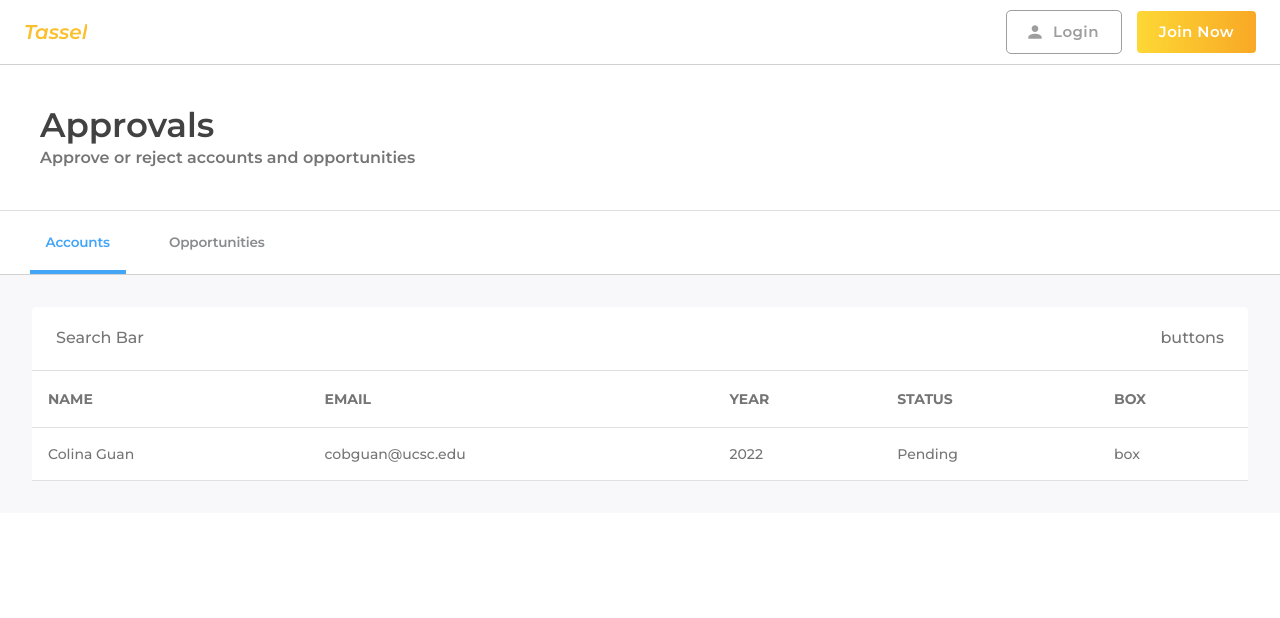
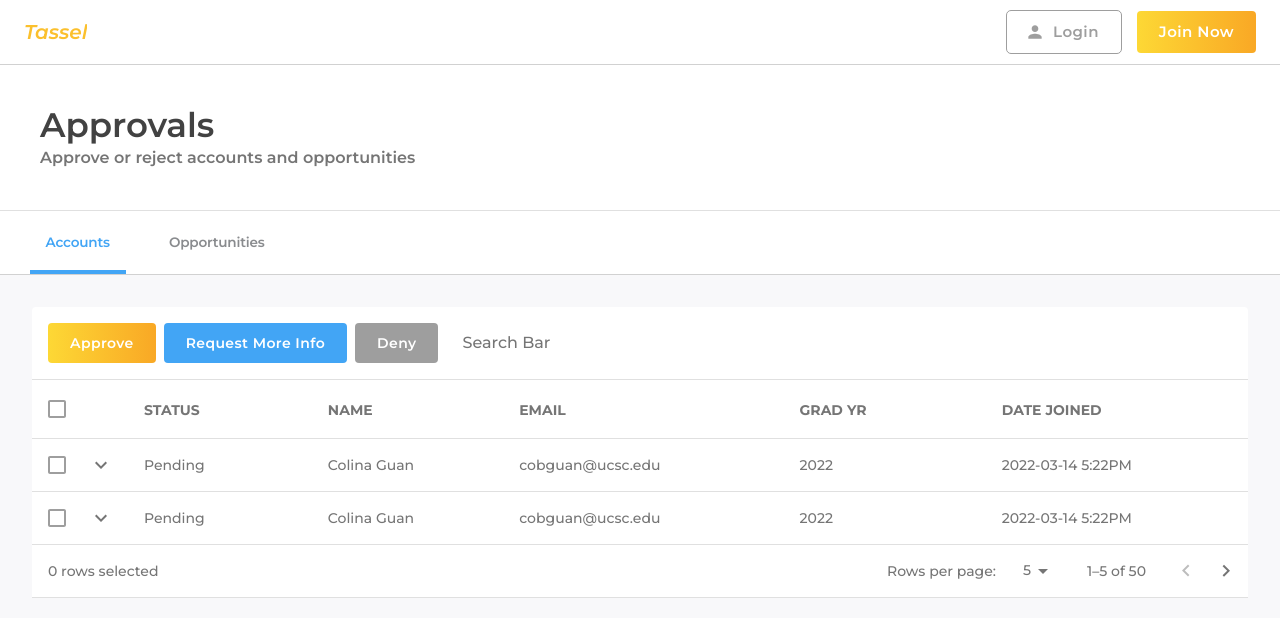
Before and after one commit to mikeriepe/tassel-ucsc, a React (Create React App) app in the folder client/: page /approvals in a window 1280 px wide. Shown: the top 618 px of the page. Built offline with nearby package versions, Linux system fonts and the light colour scheme; no server answers.

Commit message:
finished frontend setup for rudimentary table

```diff
--- a/client/src/app/components/ApprovalAccounts.js
+++ b/client/src/app/components/ApprovalAccounts.js
@@ -5,16 +5,120 @@ import Toolbar from '@mui/material/Toolbar';
 import Typography from '@mui/material/Paper';
 import Table from '@mui/material/Table';
 import TableCell from '@mui/material/TableCell';
+import TableSortLabel from '@mui/material/TableSortLabel';
 import TableHead from '@mui/material/TableHead';
 import TableRow from '@mui/material/TableRow';
 import TableBody from '@mui/material/TableBody';
+import TableFooter from '@mui/material/TableFooter';
+import TablePagination from '@mui/material/TablePagination';
+import Collapse from '@mui/material/Collapse';
+import Checkbox from '@mui/material/Checkbox';
+import ThemedButton from './ThemedButton';
+// import ButtonGroup from '@mui/material/ButtonGroup';
+import IconButton from '@mui/material/IconButton';
+import KeyboardArrowDownIcon from '@mui/icons-material/KeyboardArrowDown';
+import KeyboardArrowUpIcon from '@mui/icons-material/KeyboardArrowUp';
 import '../stylesheets/ApprovalTable.css';
+
+/**
+ * row for account table
+ * @return {*} row object
+ */
+function Row() {
+  // const { row } = props;
+  const [open, setOpen] = React.useState(false);
+
+  return (
+    <React.Fragment>
+      <TableRow>
+        <TableCell className='data-cell' padding='checkbox'>
+          <Checkbox/>
+        </TableCell>
+        <TableCell className='data-cell' padding='checkbox'>
+          <IconButton
+            aria-label='expand row'
+            size='small'
+            onClick={() => setOpen(!open)}
+          >
+            {open ? <KeyboardArrowUpIcon /> : <KeyboardArrowDownIcon />}
+          </IconButton>
+        </TableCell>
+        <TableCell className='data-cell'>Pending</TableCell>
+        <TableCell className='data-cell' component='th' scope='row'>
+          Colina Guan
+        </TableCell>
+        <TableCell className='data-cell'>cobguan@ucsc.edu</TableCell>
+        <TableCell className='data-cell'>2022</TableCell>
+        <TableCell className='data-cell'>2022-03-14 5:22PM</TableCell>
+      </TableRow>
+      <TableRow>
+        <TableCell style={{paddingBottom: 0, paddingTop: 0}} colSpan={12}>
+          <Collapse in={open} timeout='auto' unmountOnExit>
+            <Box sx={{margin: 1}}>
+              <Typography variant='h1' gutterBottom={true} component='Paper'>
+                More Information
+              </Typography>
+            </Box>
+          </Collapse>
+        </TableCell>
+      </TableRow>
+    </React.Fragment>
+  );
+}
+
+// Row.propTypes = {
+//   row: PropTypes.shape({
+//     calories: PropTypes.number.isRequired,
+//     carbs: PropTypes.number.isRequired,
+//     fat: PropTypes.number.isRequired,
+//     history: PropTypes.arrayOf(
+//       PropTypes.shape({
+//         amount: PropTypes.number.isRequired,
+//         customerId: PropTypes.string.isRequired,
+//         date: PropTypes.string.isRequired,
+//       }),
+//     ).isRequired,
+//     name: PropTypes.string.isRequired,
+//     price: PropTypes.number.isRequired,
+//     protein: PropTypes.number.isRequired,
+//   }).isRequired,
+// };
 
 /**
  * creates account approval content
  * @return {HTML} account approval content
  */
 export default function ApprovalAccounts() {
+  // TODO: make more fancy
+  // https://mui.com/material-ui/react-table/#sorting-amp-selecting
+  const headCells = [
+    {
+      id: 'status',
+      disablePadding: false,
+      label: 'Status',
+    },
+    {
+      id: 'name',
+      disablePadding: false,
+      label: 'Name',
+    },
+    {
+      id: 'email',
+      disablePadding: false,
+      label: 'Email',
+    },
+    {
+      id: 'year',
+      disablePadding: false,
+      label: 'Grad Yr',
+    },
+    {
+      id: 'date',
+      disablePadding: false,
+      label: 'Date Joined',
+    },
+  ];
+
   return (
     <Box
       style={{
@@ -29,13 +133,71 @@ export default function ApprovalAccounts() {
         <Toolbar
           style={{
             borderBottom: '1px solid rgba(0, 0, 0, 0.12)',
+            padding: '1rem',
           }}
         >
+          <Box
+            style={{
+              marginRight: '1rem',
+            }}
+          >
+            {/* <ThemedButton
+              color={'yellow'}
+              variant={'gradient'}
+              type={'submit'}
+              style={{marginRight: '1rem'}}
+            >
+              Approve
+            </ThemedButton>
+            <ThemedButton
+              color={'gray'}
+              variant={'cancel'}
+              type={'submit'}
+            >
+                Deny
+            </ThemedButton>
+            <ThemedButton
+              color={'gray'}
+              variant={'cancel'}
+              type={'submit'}
+            >
+                Request More Info
+            </ThemedButton> */}
+            <ThemedButton
+              color={'yellow'}
+              variant={'gradient'}
+              type={'submit'}
+              style={{
+                fontSize: '0.875rem',
+                marginRight: '.5rem',
+              }}
+            >
+                Approve
+            </ThemedButton>
+            <ThemedButton
+              color={'blue'}
+              variant={'themed'}
+              type={'submit'}
+              style={{
+                fontSize: '0.875rem',
+                marginRight: '.5rem',
+              }}
+            >
+                Request More Info
+            </ThemedButton>
+            <ThemedButton
+              color={'gray'}
+              variant={'themed'}
+              type={'submit'}
+              style={{
+                fontSize: '0.875rem',
+                marginRight: '.5rem',
+              }}
+            >
+                Deny
+            </ThemedButton>
+          </Box>
           <Typography variant='h4'>Search Bar</Typography>
-          <Box sx={{flexGrow: 1}} />
-          <Box sx={{display: {xs: 'none', md: 'flex'}}}>
-            buttons
-          </Box>
         </Toolbar>
         <Table
           style={{
@@ -44,22 +206,76 @@ export default function ApprovalAccounts() {
         >
           <TableHead>
             <TableRow>
-              <TableCell id='table-head-cell'>Name</TableCell>
-              <TableCell id='table-head-cell'>Email</TableCell>
-              <TableCell id='table-head-cell'>Year</TableCell>
-              <TableCell id='table-head-cell'>Status</TableCell>
-              <TableCell id='table-head-cell'>box</TableCell>
+              <TableCell padding='checkbox'>
+                <Checkbox
+                  color='primary'
+                  // indeterminate={numSelected > 0 && numSelected < rowCount}
+                  // checked={rowCount > 0 && numSelected === rowCount}
+                  // onChange={onSelectAllClick}
+                  // inputProps={{
+                  //   'aria-label': 'select all desserts',
+                  // }}
+                />
+              </TableCell>
+              <TableCell padding='checkbox'/>
+              {headCells.map((headCell) => (
+                <TableCell
+                  key={headCell.id}
+                  padding={headCell.disablePadding ? 'none' : 'normal'}
+                  // sortDirection={orderBy === headCell.id ? order : false}
+                  id='table-head-cell'
+                >
+                  <TableSortLabel
+                    // active={orderBy === headCell.id}
+                    // direction={orderBy === headCell.id ? order : 'asc'}
+                    // onClick={createSortHandler(headCell.id)}
+                  >
+                    {headCell.label}
+                    {/* {orderBy === headCell.id ? (
+                      <Box component='span' sx={visuallyHidden}>
+                        {order === 'desc' ?
+                        'sorted descending' : 'sorted ascending'}
+                      </Box>
+                    ) : null} */}
+                  </TableSortLabel>
+                </TableCell>
+              ))}
             </TableRow>
           </TableHead>
           <TableBody>
+            <Row/>
+            <Row/>
+          </TableBody>
+          <TableFooter>
+            <div
+              style={{
+                position: 'absolute',
+                padding: '1rem',
+                fontSize: '0.875rem',
+                color: 'primary',
+              }}
+            >
+              0 rows selected
+            </div>
             <TableRow>
-              <TableCell>Colina Guan</TableCell>
-              <TableCell>cobguan@ucsc.edu</TableCell>
-              <TableCell>2022</TableCell>
-              <TableCell>Pending</TableCell>
-              <TableCell>box</TableCell>
+              <TablePagination
+                rowsPerPageOptions={[5, 10, 25, {label: 'All', value: -1}]}
+                colSpan={12}
+                count={50}
+                rowsPerPage={5}
+                page={0}
+                SelectProps={{
+                  inputProps: {
+                    'aria-label': 'rows per page',
+                  },
+                  native: true,
+                }}
+                // onPageChange={handleChangePage}
+                // onRowsPerPageChange={handleChangeRowsPerPage}
+                // ActionsComponent={TablePaginationActions}
+              />
             </TableRow>
-          </TableBody>
+          </TableFooter>
         </Table>
       </Paper>
     </Box>
--- a/client/src/app/stylesheets/ApprovalTable.css
+++ b/client/src/app/stylesheets/ApprovalTable.css
@@ -2,3 +2,11 @@
     font-weight: 700;
     text-transform: uppercase;
 }
+
+.css-k1j9js-MuiTableCell-root.data-cell {
+    border-bottom: unset;
+}
+
+.css-16tv36q-MuiTableCell-root.data-cell {
+    border-bottom: unset;
+}
```
Also changed, not shown: client/src/app/util/AccountStatus.js (added, +16 -0 lines).
